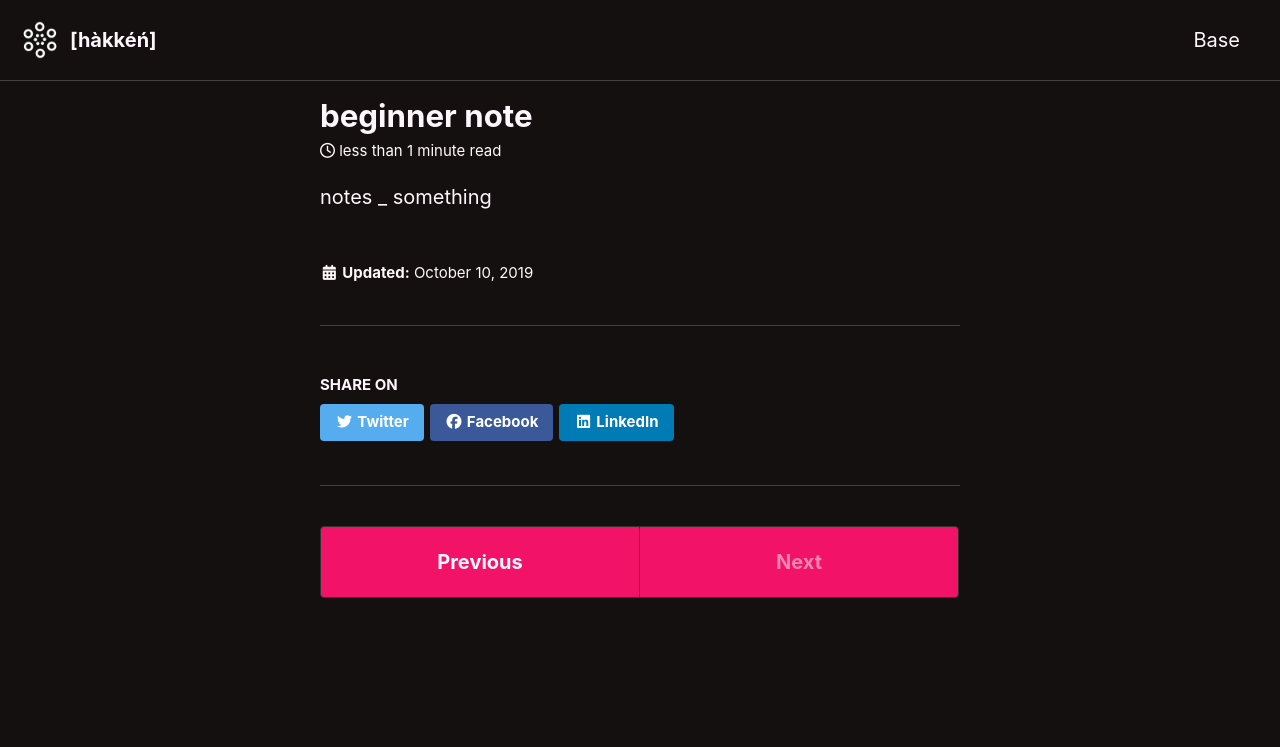
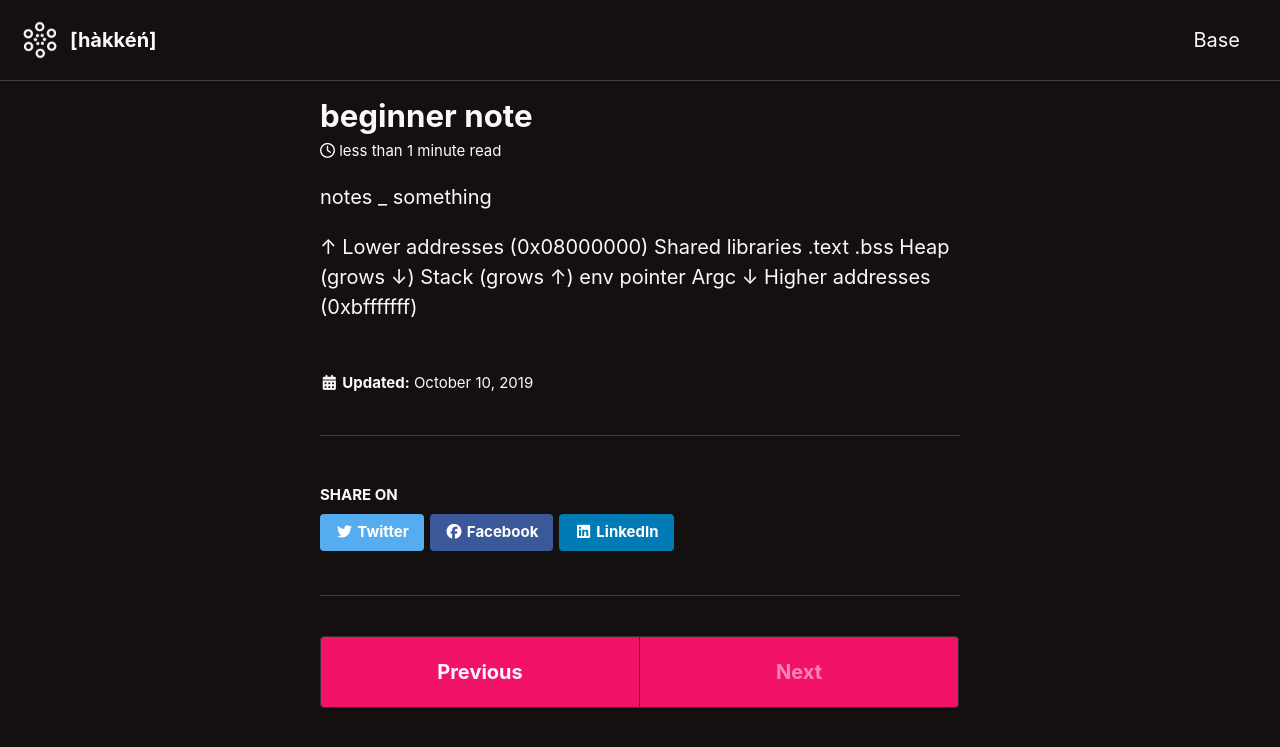
Before and after one commit to n3kk4h/n3kk4h.github.io, a Jekyll site: the page built from _posts/2019-11-11-notes.md, in a window 1280 px wide and 900 px high. Shown: the top 747 px of the window. Built offline with Jekyll 4.4.1, drawn with Linux system fonts in a browser that asks for light colours; cached includes are drawn as plain includes; nearby versions of some CDN libraries.

Commit message:
Update 2019-11-11-notes.md

```diff
--- a/_posts/2019-11-11-notes.md
+++ b/_posts/2019-11-11-notes.md
@@ -5,3 +5,13 @@ date: "2019-10-10"
 ---
 
 notes _ something
+
+  ↑ Lower addresses (0x08000000)
+  Shared libraries
+  .text
+  .bss
+  Heap (grows ↓)
+  Stack (grows ↑)
+  env pointer
+  Argc
+  ↓ Higher addresses (0xbfffffff)
```
